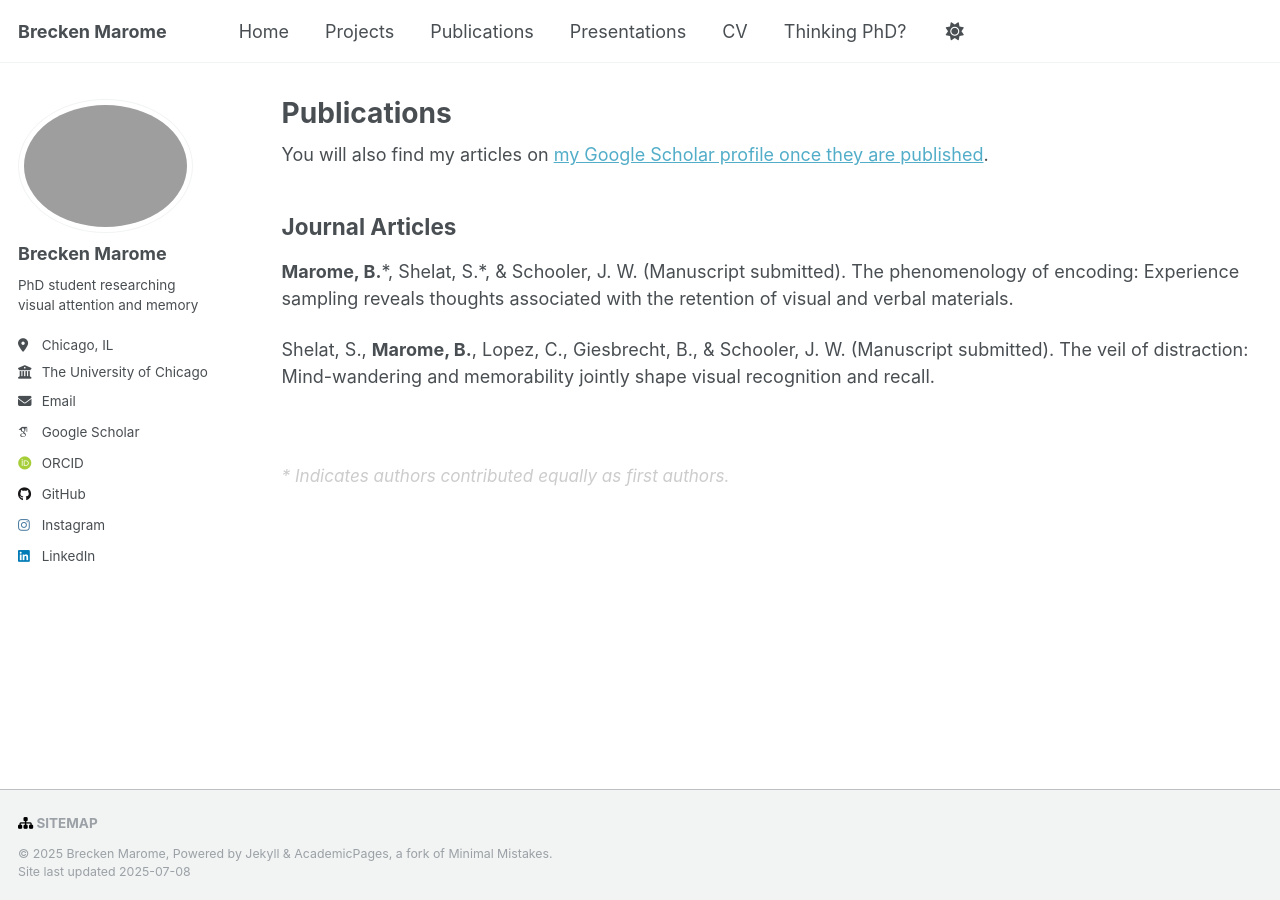
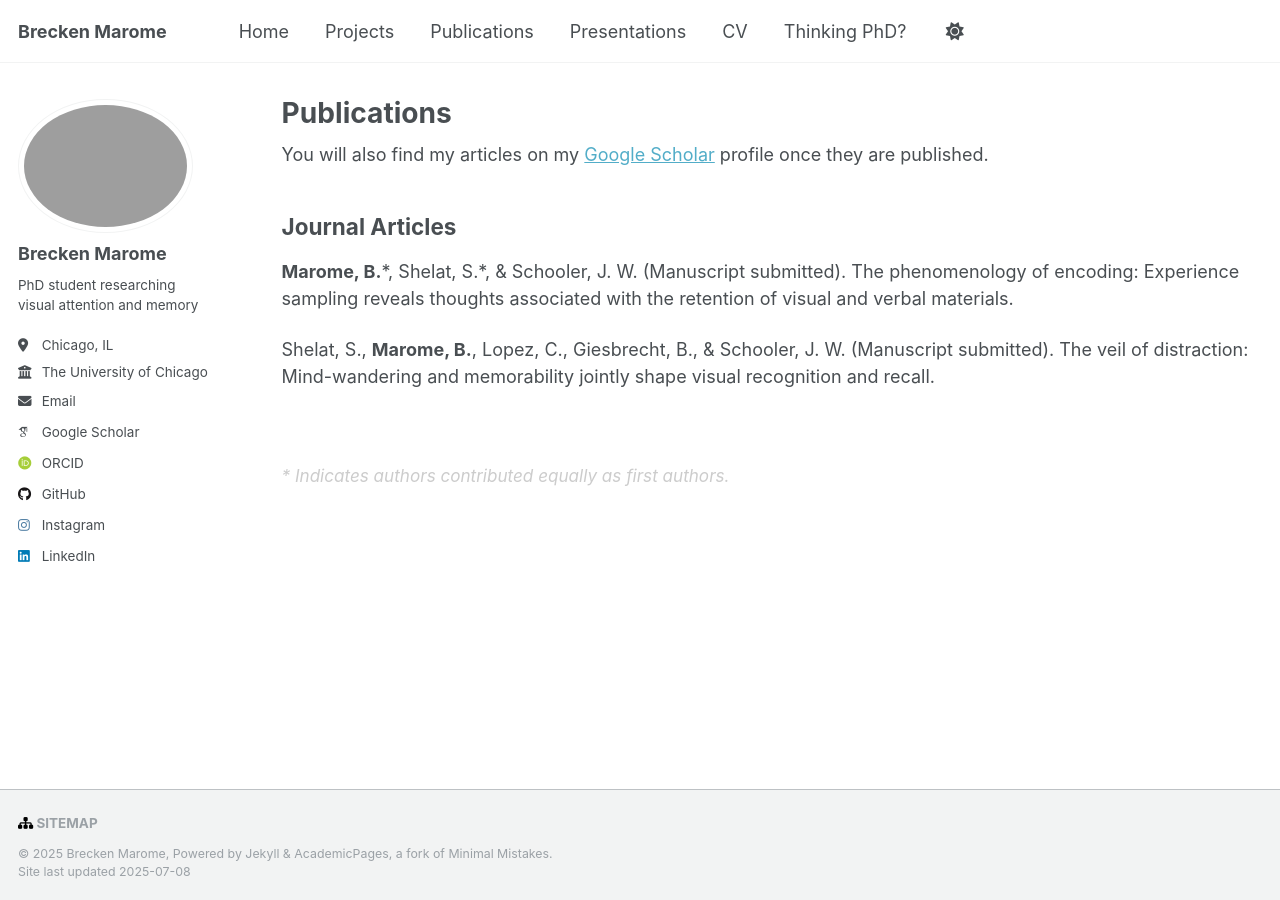
Before and after one commit to btmarome/btmarome.github.io, a Jekyll site: the page built from _pages/publications.md, in a window 1280 px wide. Built offline with Jekyll 4.4.1, drawn with Linux system fonts in a browser that asks for light colours; some web fonts are replaced; a script that is not in the unit is left out.

Commit message:
Update publications.md

```diff
--- a/_pages/publications.md
+++ b/_pages/publications.md
@@ -6,7 +6,7 @@ author_profile: true
 ---
 
 {% if site.author.googlescholar %}
-  <div class="wordwrap">You will also find my articles on <a href="{{site.author.googlescholar}}">my Google Scholar profile once they are published</a>.</div>
+  <div class="wordwrap">You will also find my articles on my <a href="{{site.author.googlescholar}}">Google Scholar</a> profile once they are published.</div>
 {% endif %}
 
 {% include base_path %}
```
